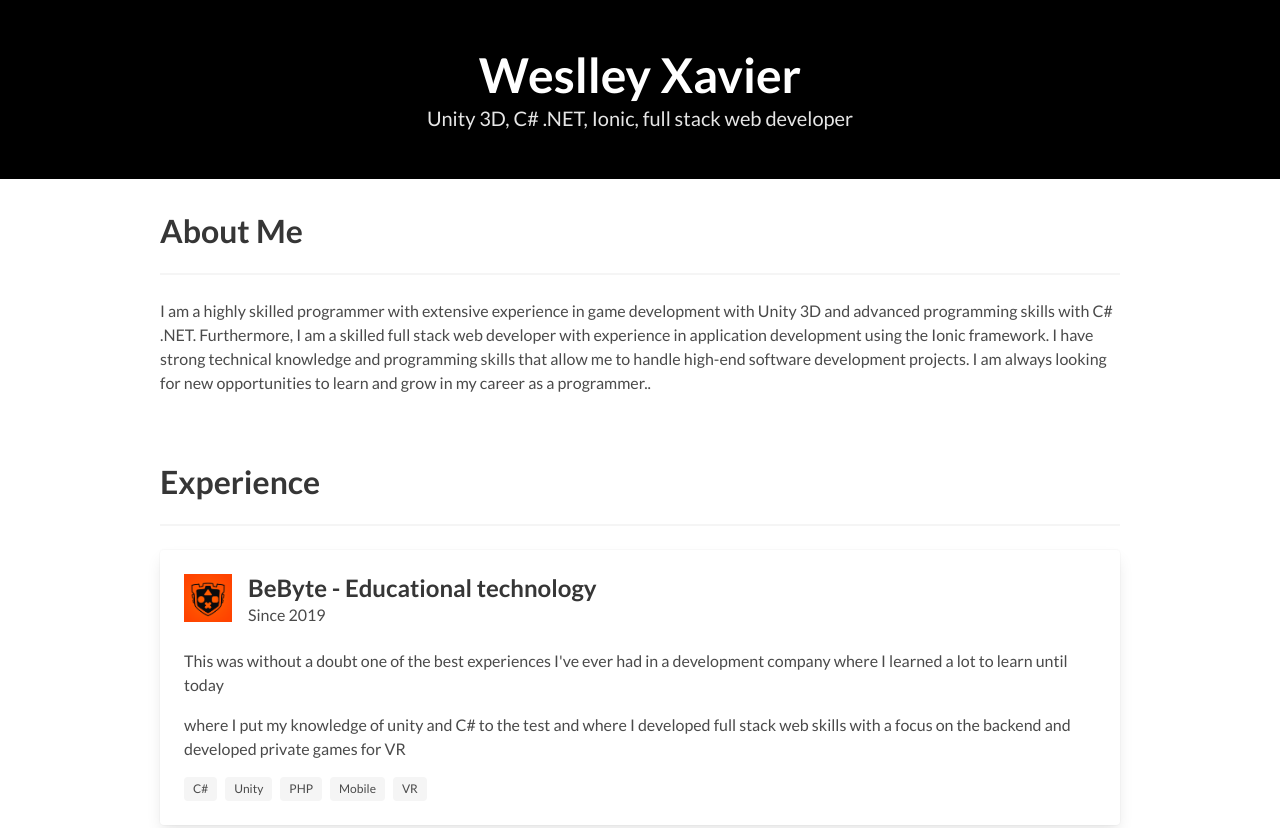
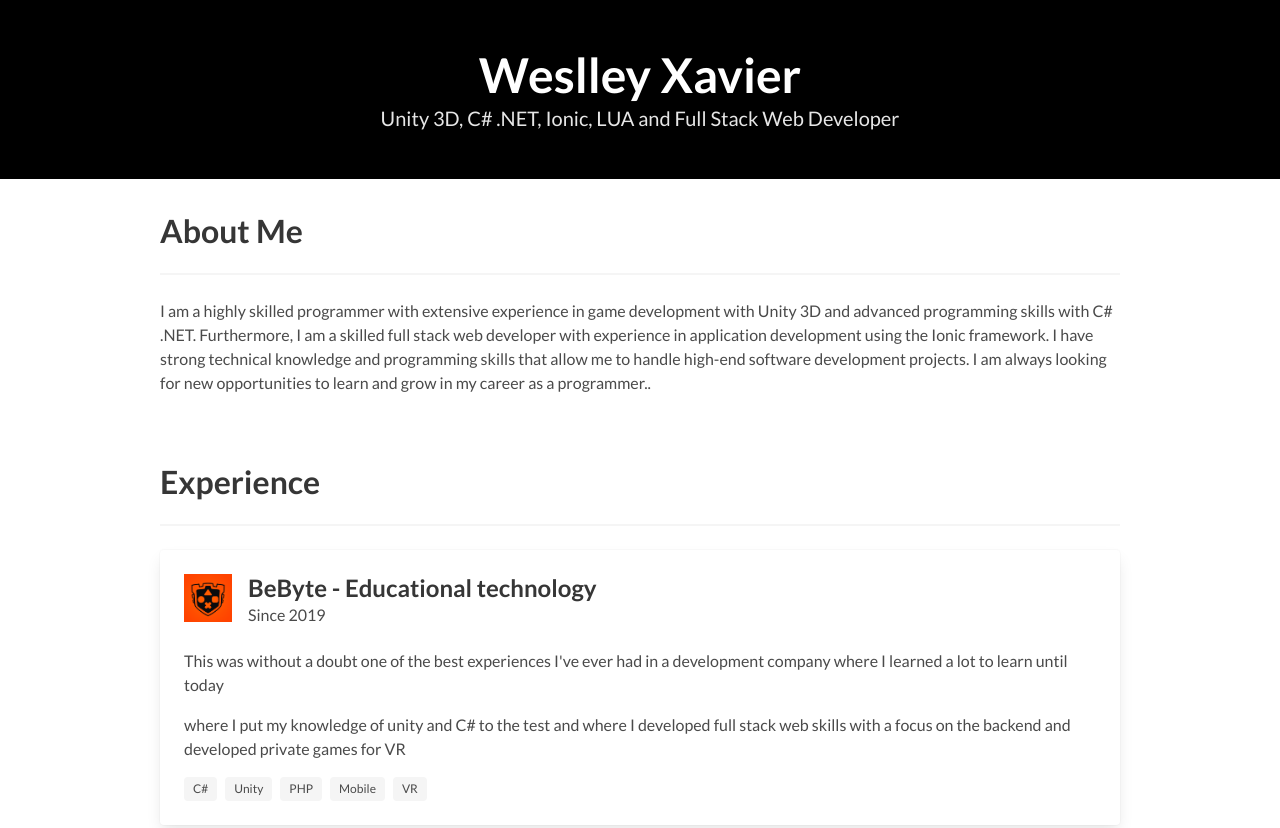
Before and after one commit to weslleyxm/weslleyxm.github.io, a plain HTML site: page index.html in a window 1280 px wide. Shown: the top 828 px of the page. Drawn offline with Linux system fonts and the light colour scheme.

Commit message:
Update index.html

```diff
--- a/index.html
+++ b/index.html
@@ -20,7 +20,7 @@
               Weslley Xavier
             </h1>
             <h2 class="subtitle">
-              Unity 3D, C# .NET, Ionic, full stack web developer
+              Unity 3D, C# .NET, Ionic, LUA and Full Stack Web Developer
             </h2>
           </div>
         </div>
```
